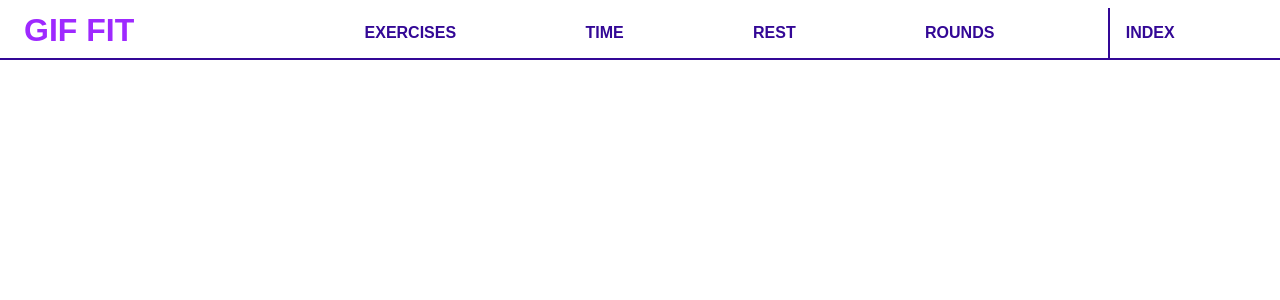
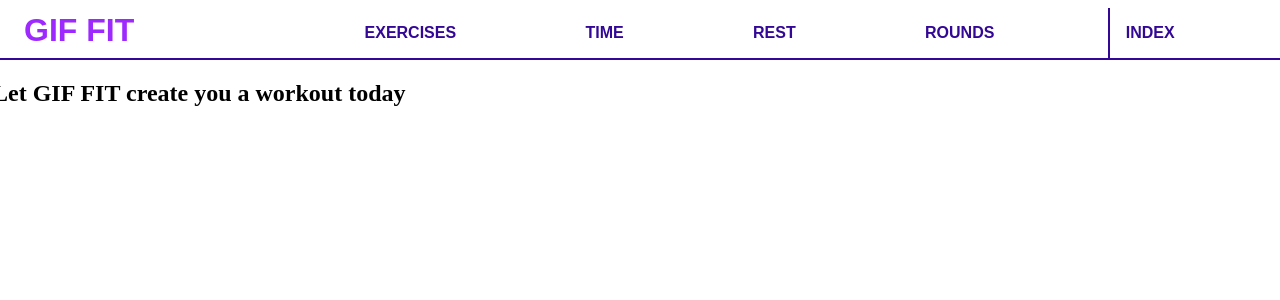
Before and after one commit to jamesncox/gif-fit-2.0, a React (Create React App) app: page / in a window 1280 px wide. Shown: the top 300 px of the page. Built offline with nearby package versions, Linux system fonts and the light colour scheme.

Commit message:
Add switch to App.js, import Home.js

```diff
--- a/src/App.js
+++ b/src/App.js
@@ -12,6 +12,7 @@ import {
 
 import TopNav from './components/layout/TopNav'
 import SideNav from './components/layout/SideNav'
+import Home from './components/layout/Home'
 
 function App() {
   return (
@@ -19,6 +20,11 @@ function App() {
       <div className="App">
         <TopNav />
         <SideNav />
+        <Switch>
+          <Route exact path="/">
+            <Home />
+          </Route>
+        </Switch>
       </div>
     </Router>
   );
--- a/src/components/content/DisplaySelections.js
+++ b/src/components/content/DisplaySelections.js
@@ -2,9 +2,6 @@ import React from 'react'
 
 function DisplaySelections(props) {
 
-    return (
-        <h2>Let GIF FIT create you a workout today</h2>
-    )
 
 }
 
--- a/src/components/content/WelcomeMessage.js
+++ b/src/components/content/WelcomeMessage.js
@@ -1,7 +1,9 @@
 import React from 'react'
 
 function WelcomeMessage(props) {
-
+    return (
+        <h2>Let GIF FIT create you a workout today</h2>
+    )
 }
 
 export default WelcomeMessage
--- a/src/components/layout/Home.js
+++ b/src/components/layout/Home.js
@@ -1,7 +1,10 @@
 import React from 'react'
+import WelcomeMessage from '../content/WelcomeMessage'
 
 function Home(props) {
-
+    return (
+        <WelcomeMessage />
+    )
 }
 
 export default Home
```
